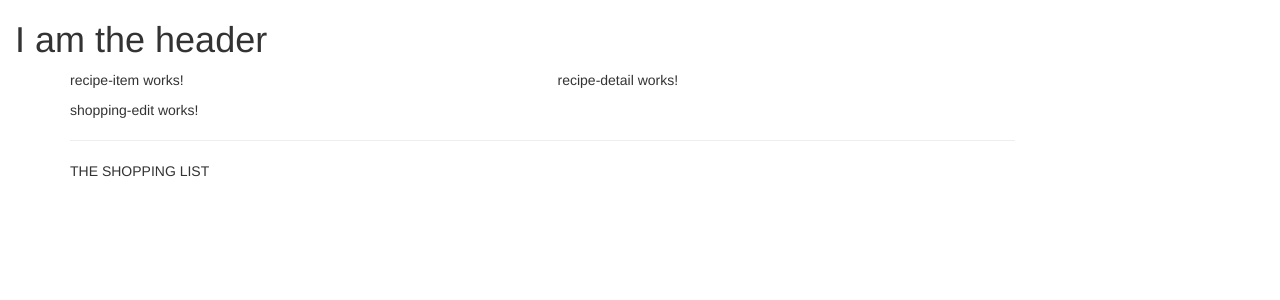
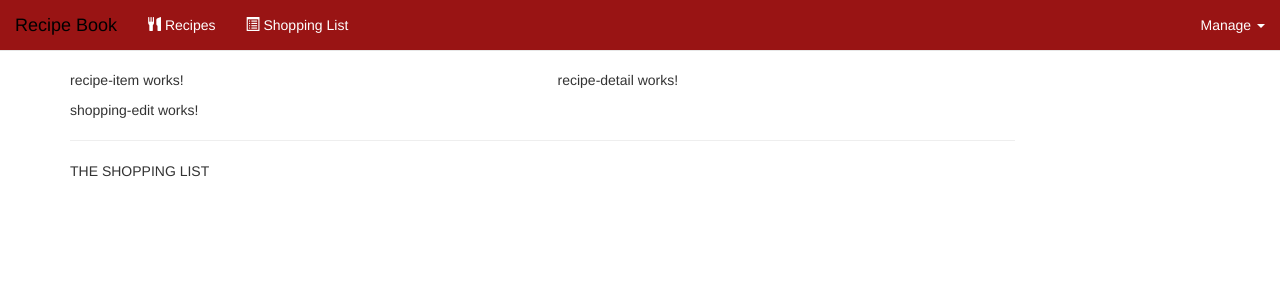
Before and after one commit to adityapatwa/recipe-project, an Angular app: page / in a window 1280 px wide. Shown: the top 300 px of the page. Built offline with nearby package versions, Linux system fonts and the light colour scheme.

Commit message:
Added the header and styled it according to the theme of the application

```diff
--- a/src/app/header/header.component.css
+++ b/src/app/header/header.component.css
@@ -0,0 +1,11 @@
+.navbar-default {
+  background-color: #991414;
+}
+
+.navbar-brand, .navbar-nav>li>a {
+  color: white;
+}
+
+.navbar-brand:hover, .navbar-nav>li>a:hover {
+  color: black;
+}
--- a/src/app/header/header.component.html
+++ b/src/app/header/header.component.html
@@ -1,3 +1,22 @@
-<div class="container-fluid">
-  <h1>I am the header</h1>
-</div>
+<nav class="navbar navbar-default navbar-fixed-top">
+  <div class="container-fluid">
+    <div class="navbar-header">
+      <a href = "#" class="navbar-brand" >Recipe Book</a>
+    </div>
+    <div class="collapse navbar-collapse">
+      <ul class="nav navbar-nav">
+        <li><a href = "#"><i class="glyphicon glyphicon-cutlery"></i> Recipes</a></li>
+        <li><a href = "#"><i class="glyphicon glyphicon-list-alt"></i> Shopping List</a></li>
+      </ul>
+      <ul class="nav navbar-nav navbar-right">
+        <li class="dropdown">
+          <a href = "#" class="dropdown-toggle" role="button">Manage <i class="caret"></i></a>
+          <ul class="dropdown-menu">
+            <li><a href = "#"><i class="glyphicon glyphicon-refresh"></i>  Fetch Data</a></li>
+            <li><a href = "#"><i class="glyphicon glyphicon-floppy-save"></i> Save Data</a></li>
+          </ul>
+        </li>
+      </ul>
+    </div>
+  </div>
+</nav>
--- a/src/styles.css
+++ b/src/styles.css
@@ -1 +1,4 @@
 /* You can add global styles to this file, and also import other style files */
+body {
+  padding-top: 70px;
+}
```
